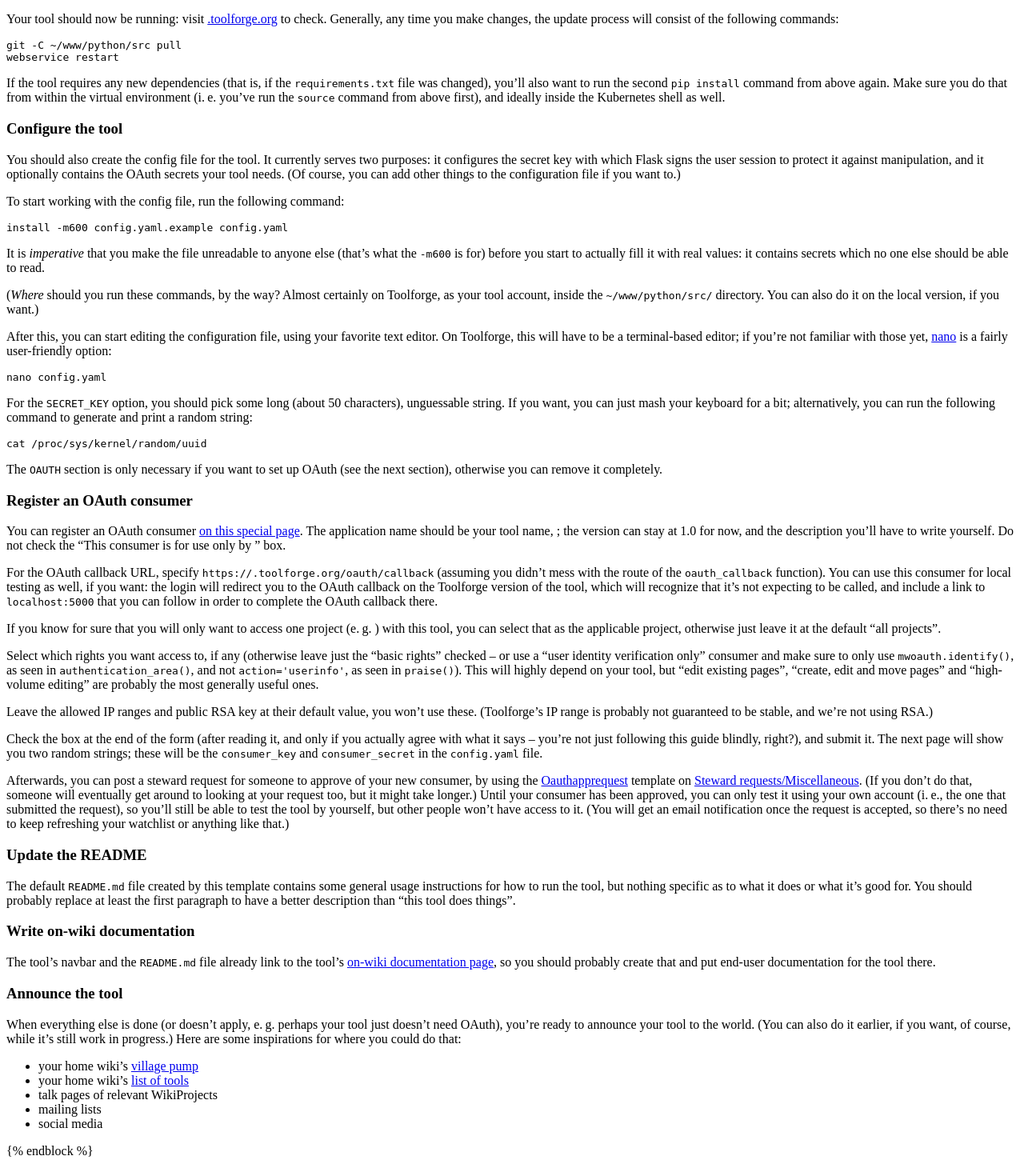
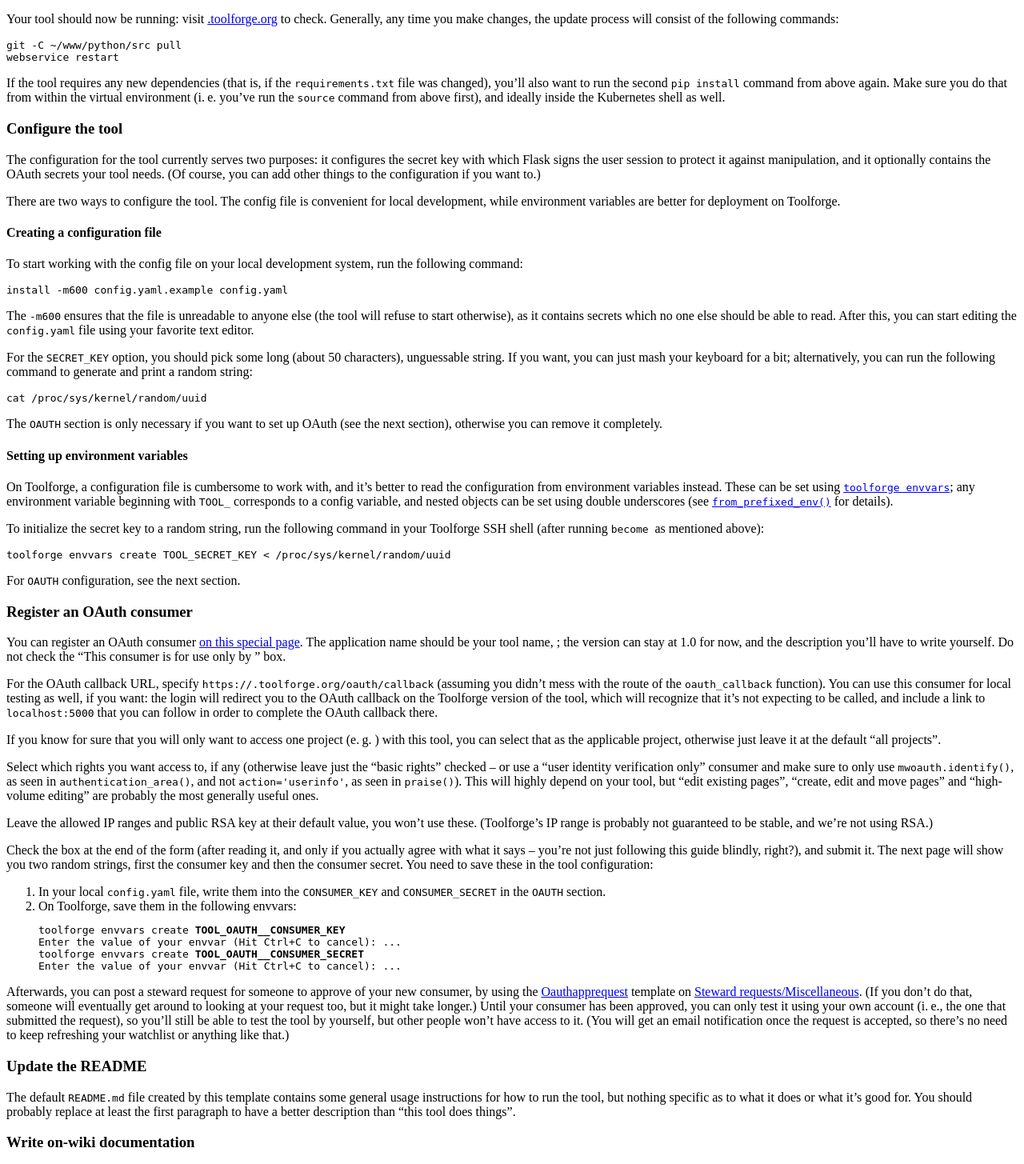
Before and after one commit to lucaswerkmeister/cookiecutter-toolforge, a Python web app: template {{cookiecutter.tool_identifier}}/templates/index.html in a window 1280 px wide. Shown: the part 1261-2716 px from the top of the page at 80% size. Run offline with Jinja, Linux system fonts and the light colour scheme; the template is opened without the code that fills it, so the values that code supplies are empty.

Commit message:
Use Toolforge envvars for config
For rationale and details, see:
https://lucaswerkmeister.de/posts/2025/07/29/migrating-tools-to-buildservice/#configuration-from-environment-variables

```diff
--- a/{{cookiecutter.tool_identifier}}/requirements.txt
+++ b/{{cookiecutter.tool_identifier}}/requirements.txt
@@ -7,4 +7,5 @@ mwoauth
 {% endif %}{% if cookiecutter.set_up_mypy == "True" %}mypy
 {% endif %}PyYAML
 requests_oauthlib
-toolforge >= 6.1.0
+toolforge >= 6.1.0{% if cookiecutter.set_up_mypy == "True" %}
+types-PyYAML{% endif %}
--- a/{{cookiecutter.tool_identifier}}/templates/index.html
+++ b/{{cookiecutter.tool_identifier}}/templates/index.html
@@ -163,33 +163,29 @@ webservice restart</code></pre>
 </p>
 <h3>Configure the tool</h3>
 <p>
-  You should also create the config file for the tool.
-  It currently serves two purposes:
+  The configuration for the tool currently serves two purposes:
   it configures the secret key with which Flask signs the user session to protect it against manipulation,
   and it optionally contains the OAuth secrets your tool needs.
-  (Of course, you can add other things to the configuration file if you want to.)
+  (Of course, you can add other things to the configuration if you want to.)
 </p>
-<p>To start working with the config file, run the following command:</p>
+<p>
+  There are two ways to configure the tool.
+  The config file is convenient for local development,
+  while environment variables are better for deployment on Toolforge.
+</p>
+<h4>Creating a configuration file</h4>
+<p>
+  To start working with the config file on your local development system,
+  run the following command:
+</p>
 <pre><code>install -m600 config.yaml.example config.yaml</code></pre>
 <p>
-  It is <em>imperative</em> that you make the file unreadable to anyone else
-  (that’s what the <code>-m600</code> is for)
-  before you start to actually fill it with real values:
-  it contains secrets which no one else should be able to read.
+  The <code>-m600</code> ensures that the file is unreadable to anyone else
+  (the tool will refuse to start otherwise),
+  as it contains secrets which no one else should be able to read.
+  After this, you can start editing the <code>config.yaml</code> file
+  using your favorite text editor.
 </p>
-<p>
-  (<em>Where</em> should you run these commands, by the way?
-  Almost certainly on Toolforge, as your tool account, inside the <code>~/www/python/src/</code> directory.
-  You can also do it on the local version, if you want.)
-</p>
-<p>
-  After this, you can start editing the configuration file,
-  using your favorite text editor.
-  On Toolforge, this will have to be a terminal-based editor;
-  if you’re not familiar with those yet,
-  <a href="http://www.wikidata.org/entity/Q306101">nano</a> is a fairly user-friendly option:
-</p>
-<pre><code>nano config.yaml</code></pre>
 <p>
   For the <code>SECRET_KEY</code> option,
   you should pick some long (about 50 characters), unguessable string.
@@ -200,6 +196,24 @@ webservice restart</code></pre>
 <p>
   The <code>OAUTH</code> section is only necessary if you want to set up OAuth (see the next section),
   otherwise you can remove it completely.
+</p>
+<h4>Setting up environment variables</h4>
+<p>
+  On Toolforge, a configuration file is cumbersome to work with,
+  and it’s better to read the configuration from environment variables instead.
+  These can be set using <a href="https://wikitech.wikimedia.org/wiki/Help:Toolforge/Envvars"><code>toolforge envvars</code></a>;
+  any environment variable beginning with <code>TOOL_</code> corresponds to a config variable,
+  and nested objects can be set using double underscores
+  (see <a href="https://flask.palletsprojects.com/en/stable/api/#flask.Config.from_prefixed_env"><code>from_prefixed_env()</code></a> for details).
+</p>
+<p>
+  To initialize the secret key to a random string,
+  run the following command in your Toolforge SSH shell
+  (after running <code>become {% endraw %}{{ cookiecutter.tool_identifier }}{% raw %}</code> as mentioned above):
+</p>
+<pre><code>toolforge envvars create TOOL_SECRET_KEY &lt; /proc/sys/kernel/random/uuid</code></pre>
+<p>
+  For <code>OAUTH</code> configuration, see the next section.
 </p>
 <h3>Register an OAuth consumer</h3>
 <p>
@@ -245,9 +259,23 @@ webservice restart</code></pre>
   (after reading it, and only if you actually agree with what it says –
   you’re not just following this guide blindly, right?),
   and submit it.
-  The next page will show you two random strings;
-  these will be the <code>consumer_key</code> and <code>consumer_secret</code> in the <code>config.yaml</code> file.
+  The next page will show you two random strings,
+  first the consumer key and then the consumer secret.
+  You need to save these in the tool configuration:
 </p>
+<ol>
+  <li>
+    In your local <code>config.yaml</code> file,
+    write them into the <code>CONSUMER_KEY</code> and <code>CONSUMER_SECRET</code> in the <code>OAUTH</code> section.
+  </li>
+  <li>
+    On Toolforge, save them in the following envvars:
+    <pre><code><kbd>toolforge envvars create <strong>TOOL_OAUTH__CONSUMER_KEY</strong></kbd>
+<samp>Enter the value of your envvar (Hit Ctrl+C to cancel): </samp><kbd>...</kbd>
+<kbd>toolforge envvars create <strong>TOOL_OAUTH__CONSUMER_SECRET</strong></kbd>
+<samp>Enter the value of your envvar (Hit Ctrl+C to cancel): </samp><kbd>...</kbd></code></pre>
+  </li>
+</ol>
 <p>
   Afterwards, you can post a steward request for someone to approve of your new consumer,
   by using the <a href="https://meta.wikimedia.org/wiki/Template:Oauthapprequest">Oauthapprequest</a> template
```
Also changed, not shown: {{cookiecutter.tool_identifier}}/app.py (+14 -11 lines), 1 other file.
